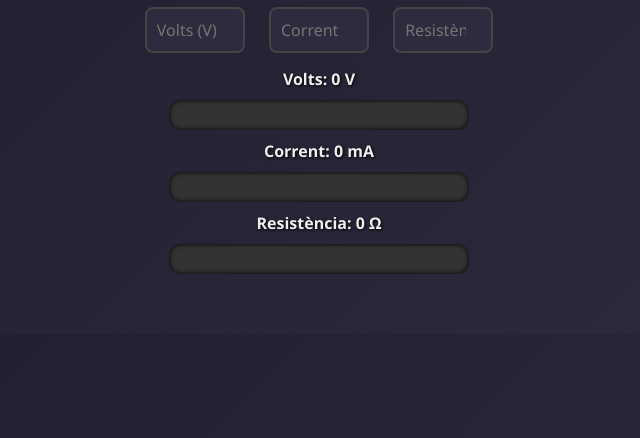
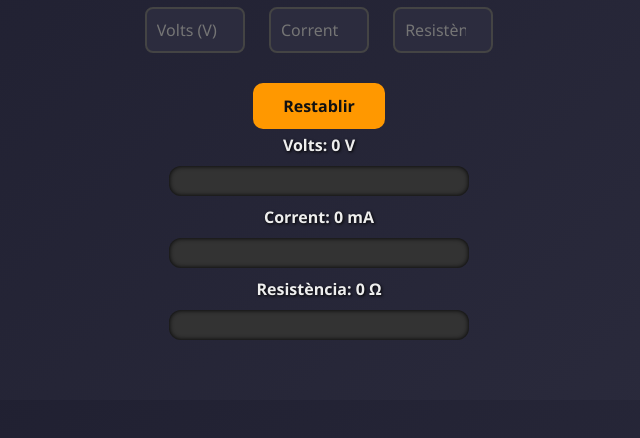
Before and after one commit to WillyOP12/Calculadora-d-ohm, a plain HTML site: page index.html in a window 1280 px wide. Shown: the part 150-588 px from the top of the page, without its empty margins (321-961 px from the left). Drawn offline with Linux system fonts and the light colour scheme.

Commit message:
méeeeeeeeeeees

```diff
--- a/index.html
+++ b/index.html
@@ -15,6 +15,10 @@
     <input type="number" id="V" placeholder="Volts (V)">
     <input type="number" id="I" placeholder="Corrent (mA)">
     <input type="number" id="R" placeholder="Resistència (Ω)">
+</div>
+
+<div>
+    <button onclick="restablir()">Restablir</button>
 </div>
 
 <div class="label" id="Vlabel">Volts: 0 V</div>
@@ -58,10 +62,22 @@ function calcular() {
     if (!isNaN(R)) document.getElementById('Rbar').style.width = Math.min((R/1000)*100, 100) + "%";
 }
 
-// Afegim l'esdeveniment input per actualitzar automàticament
-document.getElementById('V').addEventListener('input', calcular);
-document.getElementById('I').addEventListener('input', calcular);
-document.getElementById('R').addEventListener('input', calcular);
+function restablir() {
+    document.getElementById('V').value = '';
+    document.getElementById('I').value = '';
+    document.getElementById('R').value = '';
+    document.getElementById('Vlabel').innerText = 'Volts: 0 V';
+    document.getElementById('Ilabel').innerText = 'Corrent: 0 mA';
+    document.getElementById('Rlabel').innerText = 'Resistència: 0 Ω';
+    document.getElementById('Vbar').style.width = '0%';
+    document.getElementById('Ibar').style.width = '0%';
+    document.getElementById('Rbar').style.width = '0%';
+}
+
+// Actualitzem els càlculs quan l'usuari surt del camp de text
+document.getElementById('V').addEventListener('blur', calcular);
+document.getElementById('I').addEventListener('blur', calcular);
+document.getElementById('R').addEventListener('blur', calcular);
 </script>
 
 </body>
```
